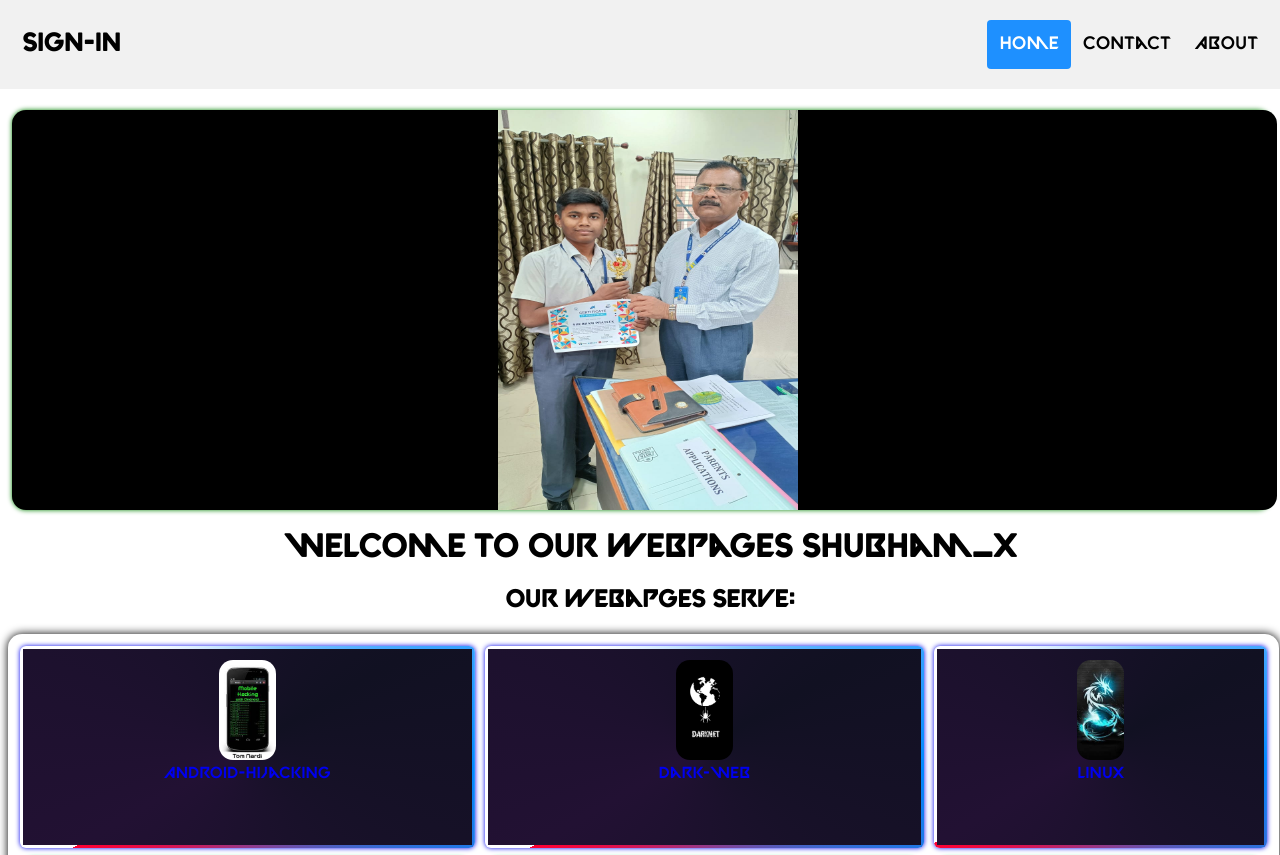
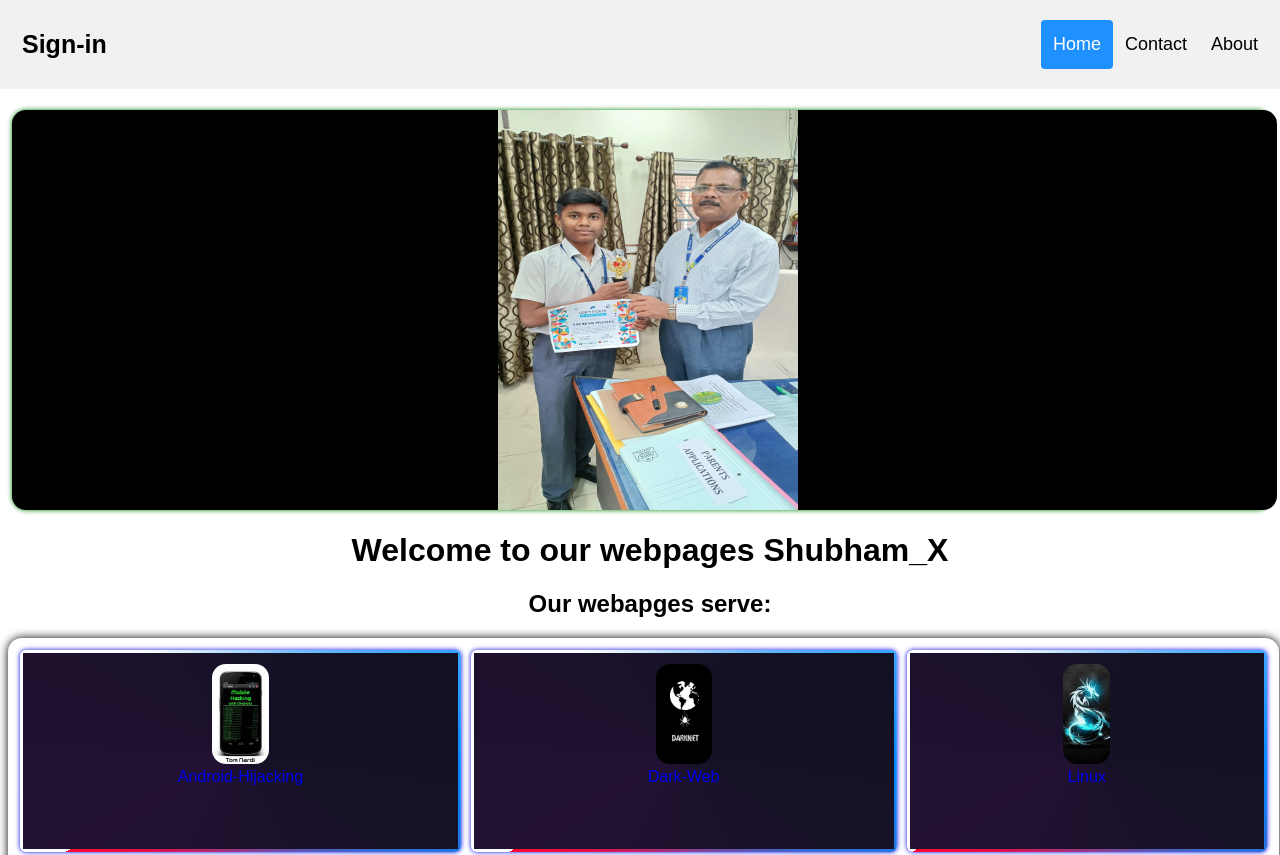
Before and after one commit to unknownYT500/home_page, a plain HTML site: page index.html in a window 1280 px wide. Shown: the top 855 px of the page. Drawn offline with Linux system fonts and the light colour scheme.

Commit message:
Update index.html

```diff
--- a/index.html
+++ b/index.html
@@ -17,7 +17,7 @@
 
 body {
   margin: 0;
-  font-family: hacker1;
+  font-family: Arial, Helvetica, sans-serif;
 }
 
 .header {
```
